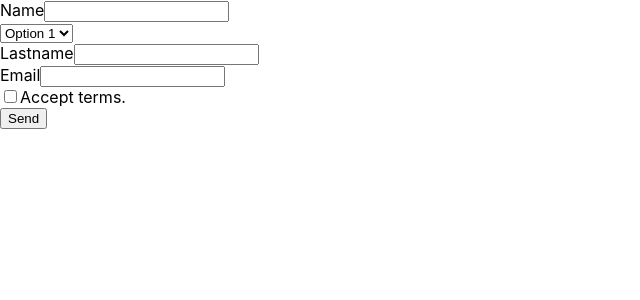
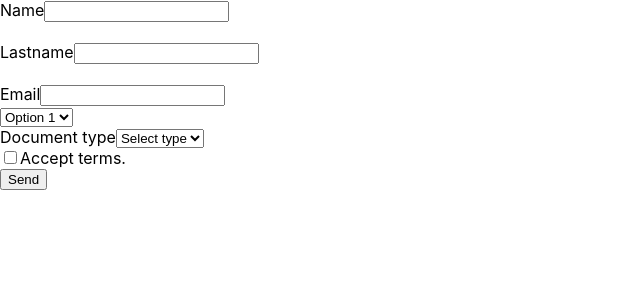
Before and after one commit to lramirez-js/formik, a React (Create React App) app: page / in a window 1280 px wide. Shown: the top 300 px of the page, without its empty margins (0-640 px from the left). Built offline with nearby package versions, Linux system fonts and the light colour scheme.

Commit message:
Select component added (formik)

```diff
--- a/src/App.js
+++ b/src/App.js
@@ -1,6 +1,7 @@
 import { Formik, Form, Field, ErrorMessage } from 'formik'
 import Checkbox from './components/CheckBox';
 import TextInput from './components/TextInput';
+import Select from './components/Select';
 
 const validate = (values) => {
   const errors = {}
@@ -24,26 +25,27 @@
 
   return (
     <Formik
-      initialValues={{ name: '', lastname: '', email: ''}}
+      initialValues={{ name: '', lastname: '', email: '', doctype: ''}}
       validate={validate}
       onSubmit={values => console.log(values)}
     >
       <Form>
         <TextInput name="name" label="Name" />
+        <br />
+        <TextInput name="lastname" label="Lastname" />
+        <br />
+        <TextInput name="email" label="Email" />
+
         <Field name="select" as="select" className="input">
           <option value="myOption1">Option 1</option>
           <option value="myOption2">Option 2</option>
         </Field>
         <br />
-
-        <label>Lastname</label>
-        <Field name="lastname" type="text" />
-        <ErrorMessage name="lastname" />
-        <br />
-
-        <label>Email</label>
-        <Field name="email" type="email" />
-        <ErrorMessage name="email" />
+        <Select label="Document type" name="doctype">
+          <option value="">Select type</option>
+          <option value="word">Word</option>
+          <option value="excel">Excel</option>
+        </Select>
         <Checkbox name="terms">
           Accept terms.
         </Checkbox>
--- a/src/components/CheckBox.js
+++ b/src/components/CheckBox.js
@@ -2,8 +2,6 @@
 
 const Checkbox = ({children, ...props}) => {
   const [field, meta] = useField({...props, type: 'checkbox'})
-  console.log(field)
-
   return (
     <div className="control">
       <label className="label">
--- /dev/null
+++ b/src/components/Select.js
@@ -0,0 +1,15 @@
+import { useField } from 'formik'
+
+const Select = ({ label, ...props }) => {
+  const [field, meta] = useField(props)
+  console.log(field)
+  return (
+    <div>
+      <label>{label}</label>
+      <select {...field} {...props} />
+      {meta.touched && meta.error ? <div>{meta.error}</div> : null }
+    </div>
+  )
+}
+
+export default Select
```
